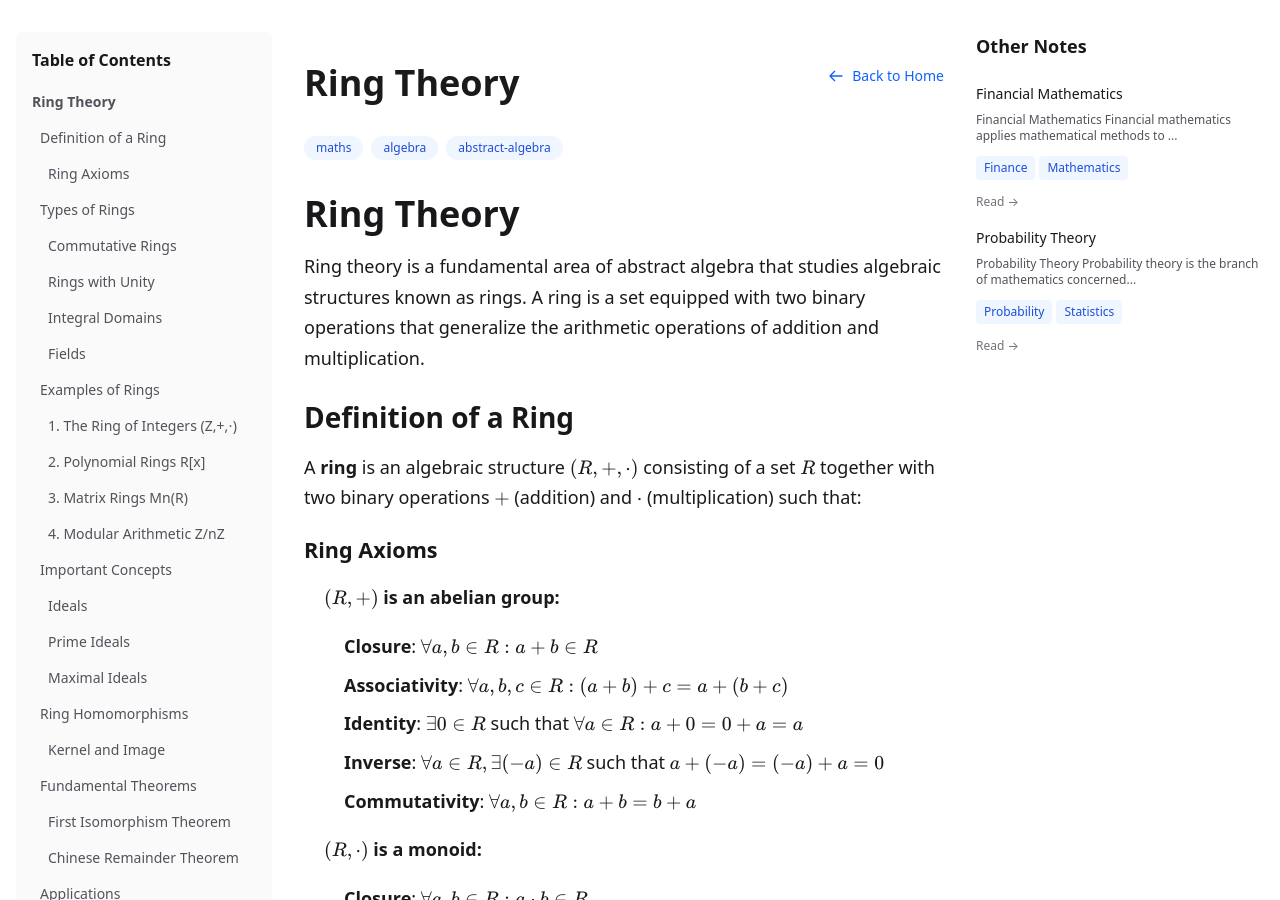
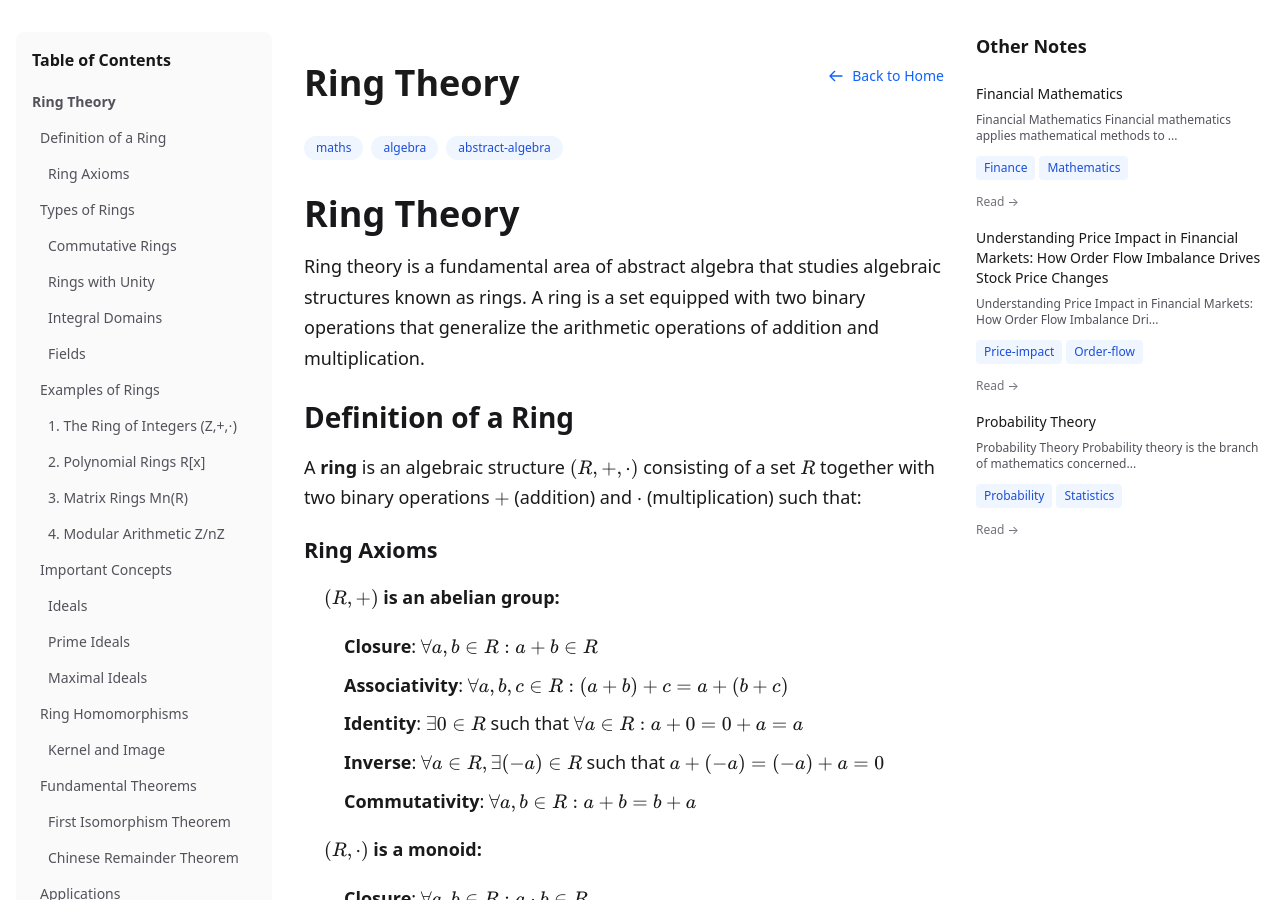
Before and after one commit to parasxparkash/parasxparkash.github.io, a Jekyll site: the page built from _notes/ring-theory.md, in a window 1280 px wide and 900 px high. Built offline with Jekyll 4.4.1, drawn with Linux system fonts in a browser that asks for light colours; nearby versions of some CDN libraries; some of the changed lines change nothing that is shown.

Commit message:
fix: Remove unsupported Jekyll plugins and add price impact research note
- Remove jekyll-redirect-from and other unsupported plugins from _config.yml
- Keep only essential plugins: jekyll-feed, jekyll-sitemap, jekyll-seo-tag
- Add comprehensive price impact research note with proper LaTeX formatting
- Fix Jekyll build errors for GitHub Pages deployment

The site now builds successfully with all SEO features intact.

```diff
--- a/_config.yml
+++ b/_config.yml
@@ -15,11 +15,6 @@
   - jekyll-feed
   - jekyll-sitemap
   - jekyll-seo-tag
-  - jekyll-redirect-from
-  - jekyll-optional-front-matter
-  - jekyll-readme-index
-  - jekyll-default-layout
-  - jekyll-titles-from-headings
 
 # Performance optimizations
 compress_html:
--- /dev/null
+++ b/_notes/price-impact-order-flow.md
@@ -0,0 +1,363 @@
+---
+title: "Understanding Price Impact in Financial Markets: How Order Flow Imbalance Drives Stock Price Changes"
+date: 2024-01-15
+category: quantitative-finance
+tags: [price-impact, order-flow, market-microstructure, liquidity, trading]
+mathjax: true
+---
+
+# Understanding Price Impact in Financial Markets: How Order Flow Imbalance Drives Stock Price Changes
+
+## Introduction
+
+Financial markets operate through a complex mechanism of supply and demand, where countless orders to buy and sell securities interact to determine prices. Understanding how individual orders affect stock prices—known as price impact—is crucial for traders, market makers, and regulators alike. This understanding directly influences optimal trading strategies, market liquidity provision, and regulatory oversight of fair and efficient markets.
+
+Traditional approaches to studying price impact have primarily focused on completed trades, examining how the size and direction of executed transactions relate to subsequent price movements. However, this perspective overlooks a fundamental aspect of modern electronic markets: the vast majority of market activity occurs through limit orders that sit in the order book, providing liquidity and depth to the market. Between every two trades, dozens of quote updates may occur as market participants adjust their limit orders, cancel existing orders, or submit new ones.
+
+This research by Cont, Kukanov, and Stoikov (2011) introduces a revolutionary approach to understanding price impact by focusing on order flow imbalance—a comprehensive measure that captures the net effect of all order book events, including market orders, limit orders, and cancellations. Their findings suggest that price formation is fundamentally driven by changes in the balance between supply and demand at the best bid and ask prices, rather than by trading volume alone.
+
+## Theoretical Framework
+
+### Order Book Structure and Dynamics
+
+Modern equity markets operate as order-driven systems where participants submit limit orders specifying prices and quantities they are willing to trade. The order book aggregates these orders, with the highest bid (buy order) and lowest ask (sell order) forming the National Best Bid and Offer (NBBO). The sizes of orders at these best prices represent the immediate liquidity available to market participants.
+
+At any given time, the order book state can be characterized by four key variables:
+- $P^B$: Best bid price
+- $q^B$: Total quantity available at the best bid
+- $P^A$: Best ask price
+- $q^A$: Total quantity available at the best ask
+
+### Defining Order Flow Imbalance
+
+The central innovation of this research lies in the definition of order flow imbalance (OFI), which quantifies the net change in supply and demand at the best quotes. For each order book event $n$, the contribution to order flow imbalance is:
+
+$$e_n = I_{\{P^B_n \geq P^B_{n-1}\}} q^B_n - I_{\{P^B_n \leq P^B_{n-1}\}} q^B_{n-1} - I_{\{P^A_n \leq P^A_{n-1}\}} q^A_n + I_{\{P^A_n \geq P^A_{n-1}\}} q^A_{n-1}$$
+
+Where $I_{\{\cdot\}}$ denotes the indicator function. This formulation captures several intuitive principles:
+
+1. **Bid-side contributions are positive**: When bid prices increase or bid quantities increase, this represents increased demand and contributes positively to OFI
+2. **Ask-side contributions are negative**: When ask prices decrease or ask quantities increase, this represents increased supply and contributes negatively to OFI
+3. **Symmetric treatment**: A market sell order removing shares from the bid has the same OFI impact as a limit order cancellation removing the same number of shares
+
+The aggregate order flow imbalance over a time interval $[t_{k-1}, t_k]$ is then:
+
+$$OFI_k = \sum_{n=N(t_{k-1})+1}^{N(t_k)} e_n$$
+
+Where $N(t)$ represents the number of events up to time $t$.
+
+### The Linear Price Impact Model
+
+The core hypothesis of this research is that mid-price changes respond linearly to order flow imbalance:
+
+$$\Delta P_k = \beta \cdot OFI_k + \varepsilon_k \quad \quad \text{(Equation 2)}$$
+
+Where:
+- $\Delta P_k = (P_k - P_{k-1})/\delta$ represents mid-price changes in ticks over interval $[t_{k-1}, t_k]$
+- $\beta$ is the price impact coefficient
+- $\varepsilon_k$ is a noise term capturing effects from deeper order book levels and rounding errors
+
+This linear specification contrasts sharply with traditional models that propose nonlinear (often square-root) relationships between price changes and trade characteristics.
+
+### Theoretical Justification: Stylized Order Book Model
+
+To provide theoretical grounding for the linear relationship, the authors develop a stylized order book model with two key assumptions:
+
+1. **Uniform depth**: Each price level beyond the best bid/ask contains exactly $D$ shares
+2. **Concentrated activity**: Limit orders and cancellations occur only at the best bid/ask levels
+
+Under these assumptions, consider the impact of order book events on bid and ask prices separately. When the net effect of all events removes $X$ shares from the bid side, the bid price must drop by $\lfloor X/D \rfloor$ ticks to maintain market equilibrium. Similarly for the ask side.
+
+For the bid price: $\Delta P^b = \lfloor(L^b - C^b - M^s)/D \rfloor$
+
+For the ask price: $\Delta P^a = -\lfloor(L^s - C^s - M^b)/D \rfloor$
+
+Where $L^b, L^s$ represent limit buy/sell orders, $C^b, C^s$ represent cancelled buy/sell orders, and $M^s, M^b$ represent market sell/buy orders.
+
+Taking the average to obtain mid-price changes:
+
+$$\Delta P = \frac{OFI}{2D} + \varepsilon \quad \quad \text{(Equation 1)}$$
+
+This stylized model yields a linear relationship between price changes and order flow imbalance, with the slope inversely proportional to market depth $D$.
+
+### Relationship Between Price Impact and Market Depth
+
+While real order books deviate significantly from the stylized model's assumptions, the inverse relationship between price impact and depth should still hold. The authors propose:
+
+$$\beta_i = \frac{c}{AD_i^\lambda} + \nu_i \quad \quad \text{(Equation 3)}$$
+
+Where:
+- $AD_i$ represents average depth during interval $i$: $AD_i = \frac{1}{2(N(T_i) - N(T_{i-1}) - 1)} \sum_{n=N(T_{i-1})+1}^{N(T_i)} (q^B_n + q^A_n)$
+- $c$ and $\lambda$ are constants to be estimated
+- $\nu_i$ is a noise term
+
+The stylized model predicts $\lambda = 1$, which the empirical analysis largely confirms.
+
+## Empirical Methodology
+
+### Data Description
+
+The analysis employs Trade and Quote (TAQ) data for 50 randomly selected S&P 500 constituent stocks during April 2010. This dataset provides comprehensive coverage of all quote updates and trades, capturing the full spectrum of order book activity. Key data characteristics include:
+
+- **Quote-to-trade ratio**: Approximately 40:1, highlighting the importance of non-trade events
+- **Time frequency**: 10-second intervals for baseline analysis, with robustness checks from 10 quote updates to 10 minutes
+- **Market coverage**: National Best Bid and Offer (NBBO) aggregated across exchanges
+
+The choice of 10-second intervals balances several considerations:
+1. **Noise reduction**: Longer intervals reduce the impact of microstructure noise and bid-ask bounce
+2. **Statistical power**: Sufficient observations within each half-hour estimation window
+3. **Economic relevance**: Time scale relevant for tactical trading decisions
+
+### Estimation Approach
+
+The empirical strategy involves two-stage estimation:
+
+**Stage 1: Price Impact Estimation**
+For each stock and each half-hour period $i$, estimate:
+$$\Delta P_k = \hat{\alpha}_i + \hat{\beta}_i OFI_k + \hat{\varepsilon}_k \quad \quad \text{(Equation 4)}$$
+
+This yields time-varying estimates of the price impact coefficient $\hat{\beta}_i$.
+
+**Stage 2: Depth Relationship**
+Relate the price impact coefficients to market depth through:
+$$\log \hat{\beta}_i = \hat{\alpha}_{L,i} - \hat{\lambda} \log AD_i + \hat{\varepsilon}_{L,i} \quad \quad \text{(Equation 5)}$$
+
+$$\hat{\beta}_i = \hat{\alpha}_{M,i} + \frac{\hat{c}}{AD_i^{\hat{\lambda}}} + \hat{\varepsilon}_{M,i} \quad \quad \text{(Equation 6)}$$
+
+The first equation estimates the exponent $\hat{\lambda}$, while the second estimates the constant $\hat{c}$ conditional on $\hat{\lambda}$.
+
+## Empirical Results
+
+### Linear Price Impact Model Performance
+
+The linear OFI model demonstrates remarkable explanatory power across all 50 stocks:
+
+- **Average R² = 65%**: The model explains nearly two-thirds of short-term price variation
+- **Coefficient significance**: The price impact coefficient $\hat{\beta}$ is statistically significant in 97% of half-hour subsamples
+- **Intercept insignificance**: The intercept term is statistically insignificant in most cases, supporting the linear specification without constant bias
+
+These results are particularly striking given the 10-second frequency of the analysis. Traditional asset pricing models struggle to explain such a high proportion of high-frequency price variation.
+
+### Robustness Tests
+
+**Nonlinearity Tests**: Adding quadratic terms $\hat{\gamma}_{Q,i} OFI_k |OFI_k|$ to the regression increases R² only marginally (from 65% to 68%), with the quadratic coefficient statistically insignificant in most samples. This supports the linear specification.
+
+**Residual Analysis**: The distribution of residual excess kurtosis shows relatively low values, indicating that the model captures most price movements rather than missing extreme events that would appear as outliers.
+
+**Time Scale Robustness**: Results remain qualitatively similar across different time scales from 10 quote updates to 10 minutes, with R² generally increasing with longer aggregation intervals.
+
+### Depth-Impact Relationship
+
+The relationship between price impact coefficients and market depth strongly supports the theoretical predictions:
+
+- **Exponent estimates**: $\hat{\lambda}$ averages close to 1 across stocks, with the hypothesis $\{\lambda = 1\}$ failing to be rejected for 35 out of 50 stocks
+- **Fit quality**: The depth-impact regressions achieve high R² values (average 74%), demonstrating that observable market depth explains most variation in price impact
+- **Economic magnitude**: A doubling of market depth approximately halves the price impact coefficient
+
+The three stocks with poor fits (APOL, AZO, CME) are characterized by wide spreads and low depth, suggesting that for these securities, factors beyond observable depth—such as hidden orders or deeper book levels—may dominate price impact dynamics.
+
+## Intraday Seasonality Patterns
+
+### Price Impact Seasonality
+
+The relationship between price impact and market depth provides a natural explanation for well-documented intraday patterns in market volatility and transaction costs:
+
+**Market Open Effects**:
+- Market depth is approximately 50% of its average level at the open
+- Price impact coefficient is correspondingly twice its average level
+- The effect creates a five-fold difference between open and close impact levels
+
+**Volatility Decomposition**: The variance relationship provides insight into intraday volatility patterns:
+$$\text{var}[\Delta P_k]_i = \beta_i^2 \cdot \text{var}[OFI_k]_i + \text{var}[\varepsilon_k]_i \quad \quad \text{(Equation 7)}$$
+
+This decomposition reveals that:
+- Price volatility peaks at market open due to high price impact (low depth)
+- Order flow imbalance volatility peaks at market close due to high activity
+- The interaction creates the familiar U-shaped intraday volatility pattern
+
+### Information Asymmetry Interpretation
+
+The authors provide an alternative interpretation of information asymmetry theories. Rather than assuming unobservable information asymmetry parameters, they suggest:
+
+1. **Depth as information proxy**: Limit order traders may reduce posted quantities when they perceive higher information asymmetry, making depth an observable proxy for information conditions
+2. **Endogenous impact**: Higher information asymmetry leads to lower depth, which mechanically increases price impact
+3. **Harder information realization**: Higher price impact makes it more costly to profit from information advantages, creating a natural market defense mechanism
+
+## Comparison with Trade-Based Measures
+
+### Order Flow Imbalance vs. Trade Imbalance
+
+Traditional price impact studies focus on trade imbalance:
+$$TI_k = \sum_{n=N(t_{k-1})+1}^{N(t_k)} b_n - \sum_{n=N(t_{k-1})+1}^{N(t_k)} s_n$$
+
+Where $b_n$ and $s_n$ represent buy and sell trade sizes.
+
+**Comparative Regression Analysis**:
+$$\Delta P_k = \hat{\alpha}_i + \hat{\beta}_i OFI_k + \hat{\varepsilon}_k \quad \quad \text{(8a)}$$
+$$\Delta P_k = \hat{\alpha}_{T,i} + \hat{\beta}_{T,i} TI_k + \hat{\varepsilon}_{T,k} \quad \quad \text{(8b)}$$
+$$\Delta P_k = \hat{\alpha}_{D,i} + \hat{\theta}_{O,i} OFI_k + \hat{\theta}_{T,i} TI_k + \hat{\varepsilon}_{D,k} \quad \quad \text{(8c)}$$
+
+**Key Findings**:
+- **OFI dominance**: OFI achieves R² = 65% vs. trade imbalance R² = 32%
+- **Redundancy of trades**: In the combined regression (8c), trade imbalance coefficients become statistically insignificant in 69% of samples
+- **Information content**: Trade effects are largely captured within the broader OFI measure
+
+### Implications for Trade Impact Models
+
+These results challenge the conventional wisdom that trading volume is the primary driver of price impact. Instead, they suggest that trades matter only insofar as they contribute to overall supply-demand imbalance, with limit orders and cancellations playing equally important roles.
+
+## The Volume-Price Relationship Revisited
+
+### Theoretical Framework for Volume Effects
+
+The relationship between trading volume and price changes has been extensively documented but poorly understood theoretically. The authors provide a scaling argument that explains apparent volume-price relationships as statistical artifacts.
+
+**Proposition 1**: Under assumptions of:
+1. Events accumulating at average rate $\Lambda$: $N(T)/T \to \Lambda$
+2. Event contributions $\{e_i\}$ being i.i.d. with finite variance $\sigma^2$
+3. Trade sizes $\{w_i\}$ being i.i.d. with mean $\mu\pi$ (where $\pi$ is the trade probability)
+
+The scaling relationship emerges:
+$$\frac{\sqrt{\mu\pi}}{\sigma} \frac{OFI(T)}{\sqrt{VOL(T)}} \Rightarrow \xi \sim N(0,1) \quad \quad \text{(Equation 9)}$$
+
+This implies:
+$$OFI(T) = \xi \frac{\sigma}{\sqrt{\mu\pi}} \sqrt{VOL(T)} \quad \quad \text{(Equation 13)}$$
+
+Substituting into the linear price impact model:
+$$\Delta P_k = \theta_k \sqrt{VOL_k} + \varepsilon_k \quad \quad \text{(Equation 14)}$$
+
+Where $\theta_k = \beta_i \xi_k \frac{\sigma}{\sqrt{\mu\pi}}$ is random with $\theta_k \sim N(0, \beta_i^2 \sigma^2/(\mu\pi))$.
+
+### Empirical Volume Analysis
+
+**Power Law Estimation**: For each stock and time period, estimate:
+$$\log |\Delta P_k| = \log \hat{\bar{\theta}}_i + \hat{H}_i \log VOL_k + \log \hat{\xi}_k \quad \quad \text{(Equation 16)}$$
+
+**Key Findings**:
+- **Exponent variability**: $\hat{H}$ varies considerably across stocks and time, averaging 0.18 but ranging widely
+- **Most exponents below 0.5**: Contradicts the commonly assumed square-root relationship
+- **High noise**: Volume-based models are inherently noisier due to the random coefficient structure
+
+**Comparative Analysis**:
+$$|\Delta P_k| = \hat{\alpha}_{O,i} + \hat{\beta}_{O,i} |OFI_k| + \hat{\varepsilon}_{O,k} \quad \quad \text{(17a)}$$
+$$|\Delta P_k| = \hat{\alpha}_{V,i} + \hat{\beta}_{V,i} VOL_k^{\hat{H}_i} + \hat{\varepsilon}_{V,k} \quad \quad \text{(17b)}$$
+$$|\Delta P_k| = \hat{\alpha}_{W,i} + \hat{\phi}_{O,i} |OFI_k| + \hat{\phi}_{V,i} VOL_k^{\hat{H}_i} + \hat{\varepsilon}_{W,k} \quad \quad \text{(17c)}$$
+
+**Results**:
+- **OFI superiority**: |OFI| explains price magnitude better than volume (R² = 58% vs. 23%)
+- **Volume redundancy**: Volume effects become statistically insignificant when OFI is included
+- **Spurious correlation**: Volume-price relationships appear to be statistical artifacts of the correlation between volume and order flow imbalance
+
+## Practical Implications
+
+### For Trading Strategy
+
+The findings have significant implications for optimal order execution:
+
+1. **Order scheduling**: Rather than focusing solely on volume patterns (Volume Weighted Average Price strategies), execution algorithms should monitor order flow imbalance to predict short-term price impact
+
+2. **Market timing**: Periods of high market depth offer lower price impact, suggesting optimal timing for large orders
+
+3. **Order type selection**: The equivalent treatment of market orders, limit orders, and cancellations in the OFI framework suggests more sophisticated approaches to order management
+
+### For Market Making
+
+Market makers can benefit from understanding that:
+
+1. **Depth provision**: Providing depth during low-liquidity periods (high $\beta$ regimes) offers higher compensation for inventory risk
+
+2. **Quote management**: The linear relationship suggests that incremental depth provision has consistent marginal impact on price stability
+
+3. **Risk management**: Order flow imbalance provides a more comprehensive risk signal than trade-based measures alone
+
+### For Regulatory Policy
+
+The results inform market structure debates:
+
+1. **Market fragmentation**: The focus on NBBO aggregation suggests that fragmentation effects on price discovery may be limited as long as top-of-book liquidity is efficiently aggregated
+
+2. **High-frequency trading**: The importance of non-trade events suggests that regulations focusing solely on trading activity may miss important aspects of price formation
+
+3. **Market quality metrics**: Traditional measures of market quality might be enhanced by incorporating order flow imbalance dynamics
+
+## Limitations and Extensions
+
+### Model Limitations
+
+Several aspects of the analysis merit careful consideration:
+
+1. **Time aggregation**: The 10-second frequency may mask important microstructure dynamics occurring at higher frequencies
+
+2. **Level I data**: The analysis relies on top-of-book data only, potentially missing important information from deeper order book levels
+
+3. **Linear specification**: While empirically successful, the linear model may not capture nonlinear effects during extreme market conditions
+
+4. **Cross-sectional differences**: The model parameters vary significantly across stocks, suggesting that market-specific factors may be important
+
+### Potential Extensions
+
+Future research could address:
+
+1. **Multi-level analysis**: Incorporating deeper order book levels to understand the role of total market depth versus top-of-book depth
+
+2. **Cross-asset analysis**: Extending the framework to other asset classes (bonds, currencies, commodities) to test generalizability
+
+3. **High-frequency dynamics**: Analyzing the model at tick-by-tick frequency to understand the immediate impact of individual orders
+
+4. **Market stress periods**: Examining whether the linear relationship holds during periods of extreme market stress
+
+## Conclusion
+
+This research fundamentally reshapes our understanding of price formation in electronic markets. By introducing order flow imbalance as a comprehensive measure of supply-demand dynamics, Cont, Kukanov, and Stoikov demonstrate that price impact can be understood through a remarkably simple linear framework.
+
+The key insights include:
+
+1. **Unified framework**: All order book events—market orders, limit orders, and cancellations—contribute equally to price impact through their effect on supply-demand balance
+
+2. **Linear relationship**: Despite the complexity of modern markets, the relationship between order flow imbalance and price changes is fundamentally linear
+
+3. **Depth dependence**: Price impact is inversely related to observable market depth, providing a transparent and actionable link between market structure and trading costs
+
+4. **Volume demystified**: The famous volume-price relationship appears to be a statistical artifact rather than a fundamental driver of price changes
+
+5. **Seasonality explanation**: Traditional intraday patterns in volatility and trading costs can be explained through the interaction of order flow and depth dynamics
+
+These findings have profound implications for trading strategy, market making, and regulatory policy. They suggest that market participants should focus on order flow dynamics rather than trading volume, that market makers should consider depth provision as a key strategic variable, and that regulators should consider the full spectrum of order book activity in their market oversight.
+
+The research also opens new avenues for understanding market efficiency, liquidity provision, and price discovery in modern electronic markets. As markets continue to evolve with technological advancement and regulatory change, the framework provided here offers a robust foundation for analyzing these developments.
+
+The simplicity and empirical success of the linear order flow imbalance model represents a significant advance in market microstructure theory, providing both practical insights for market participants and theoretical foundation for future research.
+
+---
+
+## References
+
+Cont, R., Kukanov, A., & Stoikov, S. (2011). The price impact of order book events. *arXiv preprint arXiv:1011.6402v3*. Retrieved from https://arxiv.org/abs/1011.6402
+
+**Additional References Cited in the Original Paper:**
+
+Ahn, H., Bae, K., & Chan, K. (2001). Limit orders, depth, and volatility: evidence from the stock exchange of Hong Kong. *Journal of Finance*, 56, 767-788.
+
+Almgren, R., & Chriss, N. (2000). Optimal execution of portfolio transactions. *Journal of Risk*, 3, 5-39.
+
+Almgren, R., Thum, C., Hauptmann, E., & Li, H. (2005). Direct estimation of equity market impact. *Journal of Risk*, 18, 57.
+
+Bertsimas, D., & Lo, A. (1998). Optimal control of execution costs. *Journal of Financial Markets*, 1, 1-50.
+
+Bouchaud, J.-P., Gefen, Y., Potters, M., & Wyart, M. (2004). Fluctuations and response in financial markets: the subtle nature of 'random' price changes. *Quantitative Finance*, 4, 176.
+
+Eisler, Z., Bouchaud, J.-P., & Kockelkoren, J. (2009). The price impact of order book events: market orders, limit orders and cancellations. *Quantitative Finance Papers*, arXiv:0904.0900.
+
+Engle, R., & Lunde, A. (2003). Trades and quotes: a bivariate point process. *Journal of Financial Econometrics*, 1, 159-188.
+
+Hasbrouck, J. (1991). Measuring the information content of stock trades. *Journal of Finance*, 46, 179-207.
+
+Hasbrouck, J., & Seppi, D. (2001). Common factors in prices, order flows and liquidity. *Journal of Finance and Economics*, 59, 383.
+
+Jones, C., Kaul, G., & Lipson, M. (1994). Transactions, volume, and volatility. *Review of Financial Studies*, 7, 631-651.
+
+Karpoff, J. (1987). The relation between price changes and trading volume: A survey. *Journal of Financial and Quantitative Analysis*, 22, 109.
+
+Lee, C., & Ready, M. (1991). Inferring trade direction from intraday data. *Journal of Finance*, 46, 733-746.
+
+Madhavan, A., Richardson, M., & Roomans, M. (1997). Why do security prices change? a transaction-level analysis of nyse stocks. *Review of Financial Studies*, 10, 1035.
```
Also changed, not shown: 9 other files.
